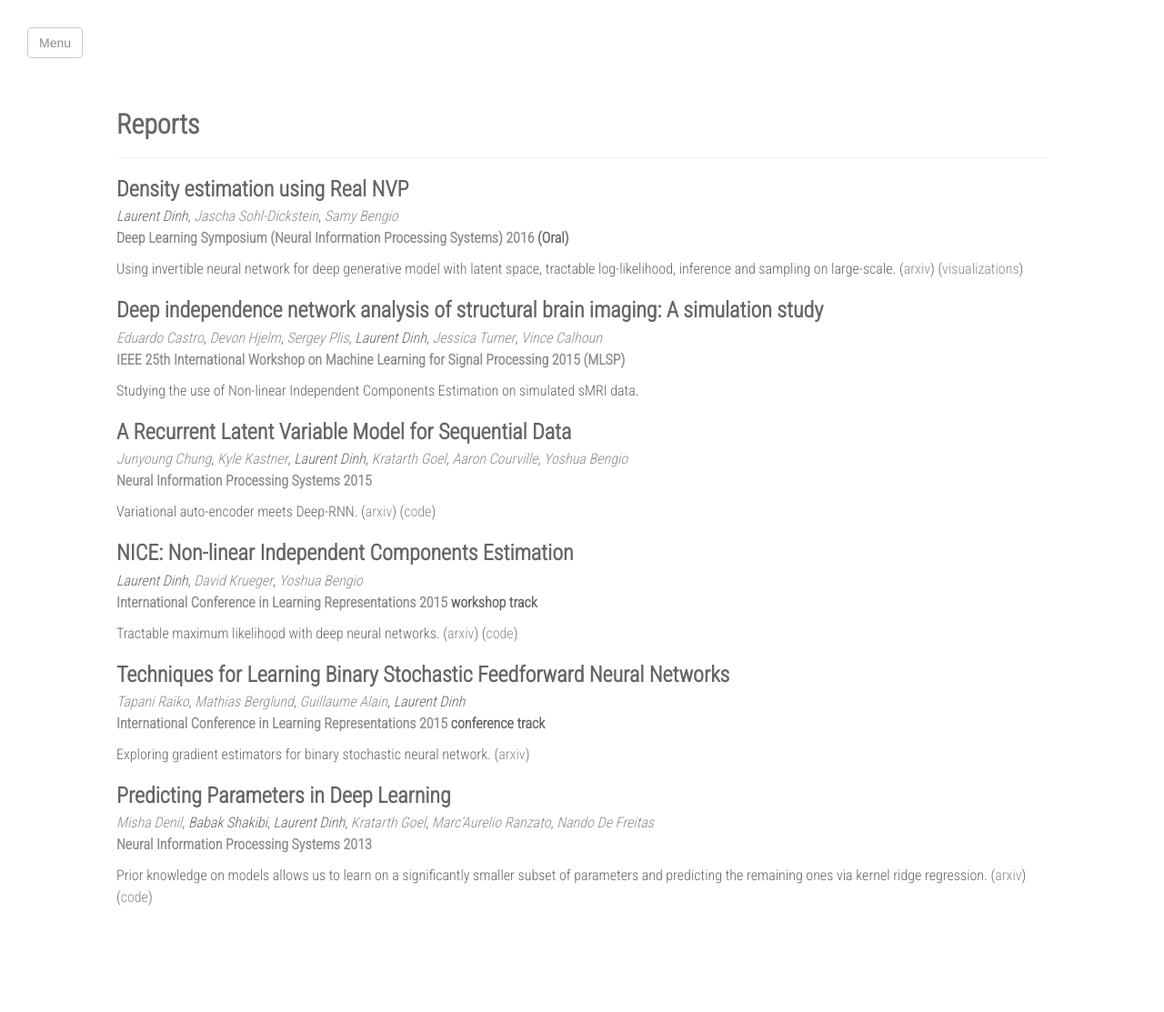
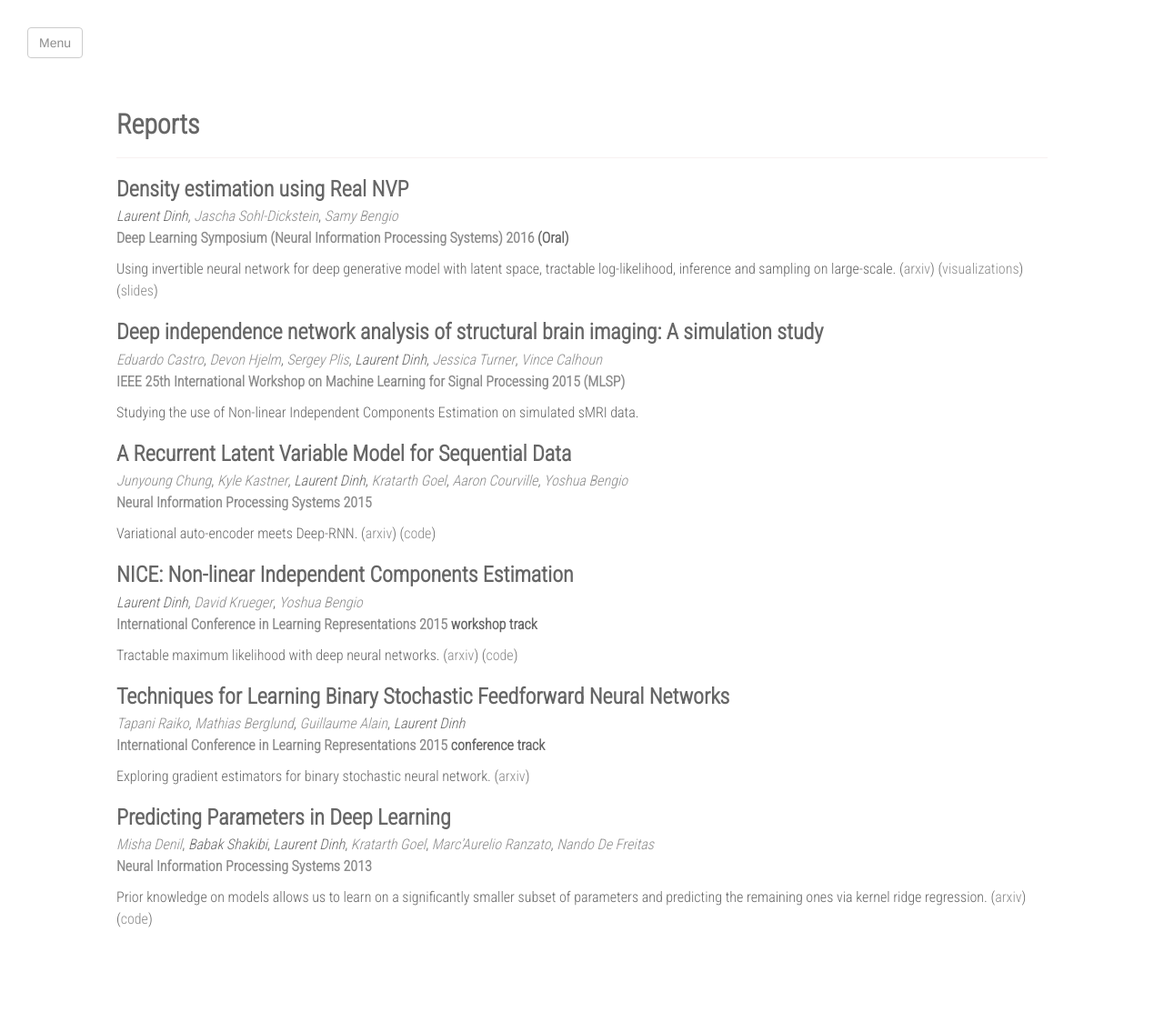
Before and after one commit to laurent-dinh/laurent-dinh.github.io, a Jekyll site: the page built from publications.md, in a window 1280 px wide. Shown: the whole page at 91% size. Built offline with Jekyll 4.4.1, drawn with Linux system fonts in a browser that asks for light colours; nearby versions of some CDN libraries; before the commit the page ends 1089 px from its top, so only the background shows below that.

Commit message:
Adding slides

```diff
--- a/_posts/2016-11-21-vae-mle.markdown
+++ b/_posts/2016-11-21-vae-mle.markdown
@@ -29,7 +29,7 @@
 
 After some discussions following [my talk at Twitter](https://www.periscope.tv/w/1ypKdAVmbEpGW), I discovered that one under-appreciated fact about Variational Auto-Encoders is that they also optimize the joint log-likelihood $$ p_{\theta}(x, \epsilon) $$.
 
-More precisely, given a data point $$ x $$, the standard Variational Auto-Encoder algorithm defines a bijective transformation from the auxiliary $$ \epsilon \mapsto z = \mu_{\phi}(x) + \sigma_{\phi}(x) \cdot \epsilon $$ with a Jacobian determinant of $$ \sigma_{\phi}(x) $$. Therefore, $$ q(z \mid x) = \sigma_{\phi}(x)^{-1}q(\epsilon) $$, which checks with the fact that $$ \mathcal{N}\big(z; \mu_{\phi}(x), \sigma_{\phi}^{2}(x)\big) = \sigma_{\phi}(x)^{-1}\mathcal{N}(\sigma_{\phi}^{-1}(x)(z - \mu_{\phi}(x)), 0, I) $$. Moreover, $$ p_{\theta}(z \mid x) = \sigma_{\phi}(x)^{-1}p_{\theta, \phi}(\epsilon \mid x) $$.
+More precisely, given a data point $$ x $$, the standard Variational Auto-Encoder algorithm defines a bijective transformation from the auxiliary $$ \epsilon \mapsto z = \mu_{\phi}(x) + \sigma_{\phi}(x) \cdot \epsilon $$ with a Jacobian determinant of $$ \sigma_{\phi}(x) $$. Therefore, $$ q(z \mid x) = \sigma_{\phi}(x)^{-1}q(\epsilon) $$, which checks with the fact that $$ \mathcal{N}\big(z; \mu_{\phi}(x), \sigma_{\phi}^{2}(x)\big) = \sigma_{\phi}(x)^{-1}\mathcal{N}(\sigma_{\phi}^{-1}(x)(z - \mu_{\phi}(x)); 0, I) $$. Moreover, $$ p_{\theta}(z \mid x) = \sigma_{\phi}(x)^{-1}p_{\theta, \phi}(\epsilon \mid x) $$.
 
 I'll define $$ q(x, \epsilon) = q(x)q(\epsilon) $$ as the true data and auxiliary variable joint distribution and $$ p_{\theta, \phi}(x, \epsilon) $$ as the model distribution. If we manipulate the log-likelihood of $$ (x, \epsilon) \sim q(x)q(\epsilon) $$ according to the model $$ p_{\theta, \phi}(x, \epsilon) $$, we obtain:
 
--- a/publications.md
+++ b/publications.md
@@ -9,7 +9,7 @@
 *Laurent&nbsp;Dinh*, [*Jascha&nbsp;Sohl-Dickstein*](http://www.sohldickstein.com/), [*Samy&nbsp;Bengio*](http://bengio.abracadoudou.com/)
 [**Deep Learning Symposium (Neural Information Processing Systems) 2016**](https://sites.google.com/site/nips2016deeplearnings/) **(Oral)**
 
-Using invertible neural network for deep generative model with latent space, tractable log-likelihood, inference and sampling on large-scale. ([arxiv](http://arxiv.org/abs/1605.08803)) ([visualizations]({{ site.baseurl }}{% post_url 2016-07-12-real-nvp-visualization %}))
+Using invertible neural network for deep generative model with latent space, tractable log-likelihood, inference and sampling on large-scale. ([arxiv](http://arxiv.org/abs/1605.08803)) ([visualizations]({{ site.baseurl }}{% post_url 2016-07-12-real-nvp-visualization %})) ([slides](https://docs.google.com/presentation/d/152NyIZYDRlYuml5DbBONchJYA7AAwlti5gTWW1eXlLM/edit?usp=sharing))
 
 ### Deep independence network analysis of structural brain imaging: A simulation study
 [*Eduardo Castro*](http://mialab.mrn.org/lab-members/eduardo-castro.html), [*Devon Hjelm*](http://mialab.mrn.org/lab-members/devon.html), [*Sergey Plis*](http://www.mrn.org/people/sergey-plis/principal-investigators), *Laurent Dinh*, [*Jessica Turner*](http://www.mrn.org/people/jessica-turner/principal-investigators), [*Vince Calhoun*](http://www.mrn.org/people/http-www.mrn.org-people-vince-calhoun-principal-investigators/principal-investigators)
```
